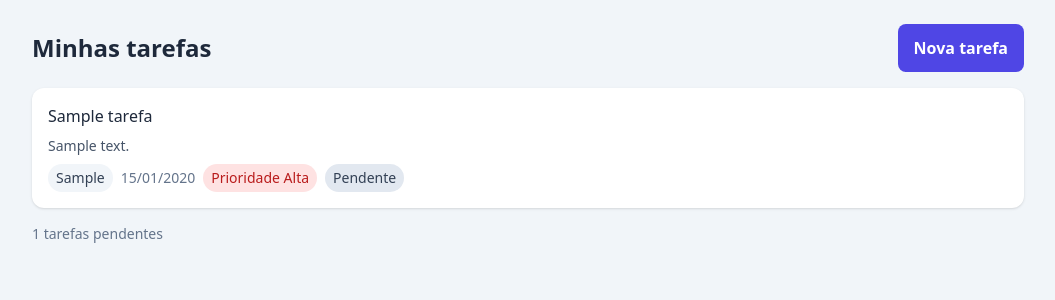
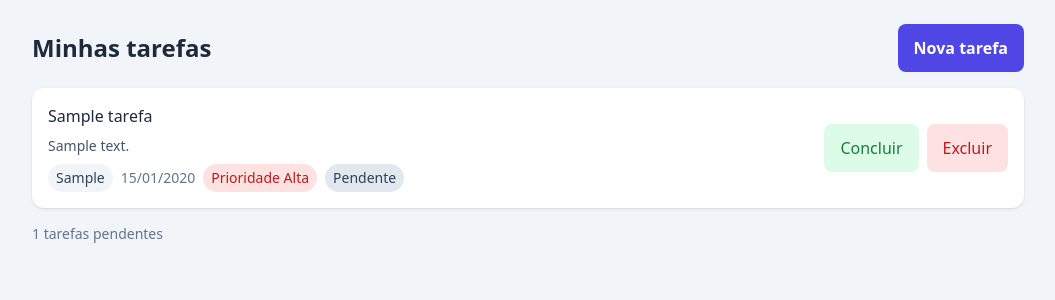
Before and after one commit to RuanViniciusDosSantosSilva/estodolistweb, a Flask app: page / in a window 1280 px wide. Shown: the part 68-368 px from the top of the page, without its empty margins (112-1167 px from the left). Run offline with Flask 3, Linux system fonts and the light colour scheme; tables that the repository leaves empty hold one stand-in row (values such as "Sample post"); some libraries are stand-ins or nearby versions.

Commit message:
feat: adicionar funcionalidades de concluir e excluir tarefas, além de atualizar a interface

```diff
--- a/app.py
+++ b/app.py
@@ -1,6 +1,6 @@
 from datetime import date
 from flask import Flask, render_template, request, session, redirect, flash
-from database import consultar_tarefas, inserir_tarefa
+from database import (consultar_tarefas, inserir_tarefa, buscar_tarefa, concluir_tarefa, apagar_tarefa)
 ...
 
 app = Flask(__name__)
@@ -54,6 +54,8 @@ def adicionar():
     return redirect("/")
 
 
+
+
 @app.route("/")
 def home():
     tarefas = consultar_tarefas()
@@ -74,5 +76,28 @@ def login():
     else:
         return render_template('login.html', msgerro = "E-mail ou senha incorretos")
 
+@app.route("/concluir/<int:idtarefa>", methods=["POST"])
+def concluir(idtarefa):
+    tarefa = buscar_tarefa(idtarefa)
+    if tarefa is None or tarefa["status"] == "Conclída":
+        flash("Não há o que concluir nessa tarefa.")
+    elif concluir_tarefa(idtarefa):
+        flash("Tarefa concluída. Bom trabalho")
+    else:
+        flash("Não foi possível concluir a tarefa.")
+    return redirect("/")
+
+@app.route("/excluir/<int:idtarefa>", methods=["GET", "POST"])
+def excluir(idtarefa):
+    tarefa = buscar_tarefa(idtarefa)
+    if tarefa is None:
+        flash("Tarefa não encontrada")
+        return redirect("/")
+    if request.method == "GET":
+        return render_template("confirmar_exclusao.html", tarefa=tarefa)
+    apagar_tarefa(idtarefa)
+    flash("Tarefa excluída")
+    return redirect("/")
+
 if __name__=="__main__":
     app.run(debug=True, port=5000)
--- a/templates/index.html
+++ b/templates/index.html
@@ -49,6 +49,17 @@
             </span>
           </div>
         </div>
+        <div class="flex gap-2">
+          {% if tarefa.status != "Concluída" %}
+            <form action="/concluir/{{ tarefa.idtarefa }}" method="post" class="flex-1 sm-flex-none">
+              <button type="submit" class="w-full px-4 py-3 rounded-lg bg-green-100 text-green-700">Concluir</button>
+            </form>
+          {% endif %}
+          {# editar aqui #}
+          <a href="/excluir/{{ tarefa.idtarefa }}" class="flex-1 sm:flex-none px-4 py-3 rounded-lg text-center bg-red-100 text-red-700">
+            Excluir
+          </a>
+        </div>
       </li>
       {% else %}
       <li class="bg-white rounded-xl shadow p-6 text-center text-slate-500">
```
Also changed, not shown: templates/confirmar_exclusao.html (added, +8 -0 lines).
